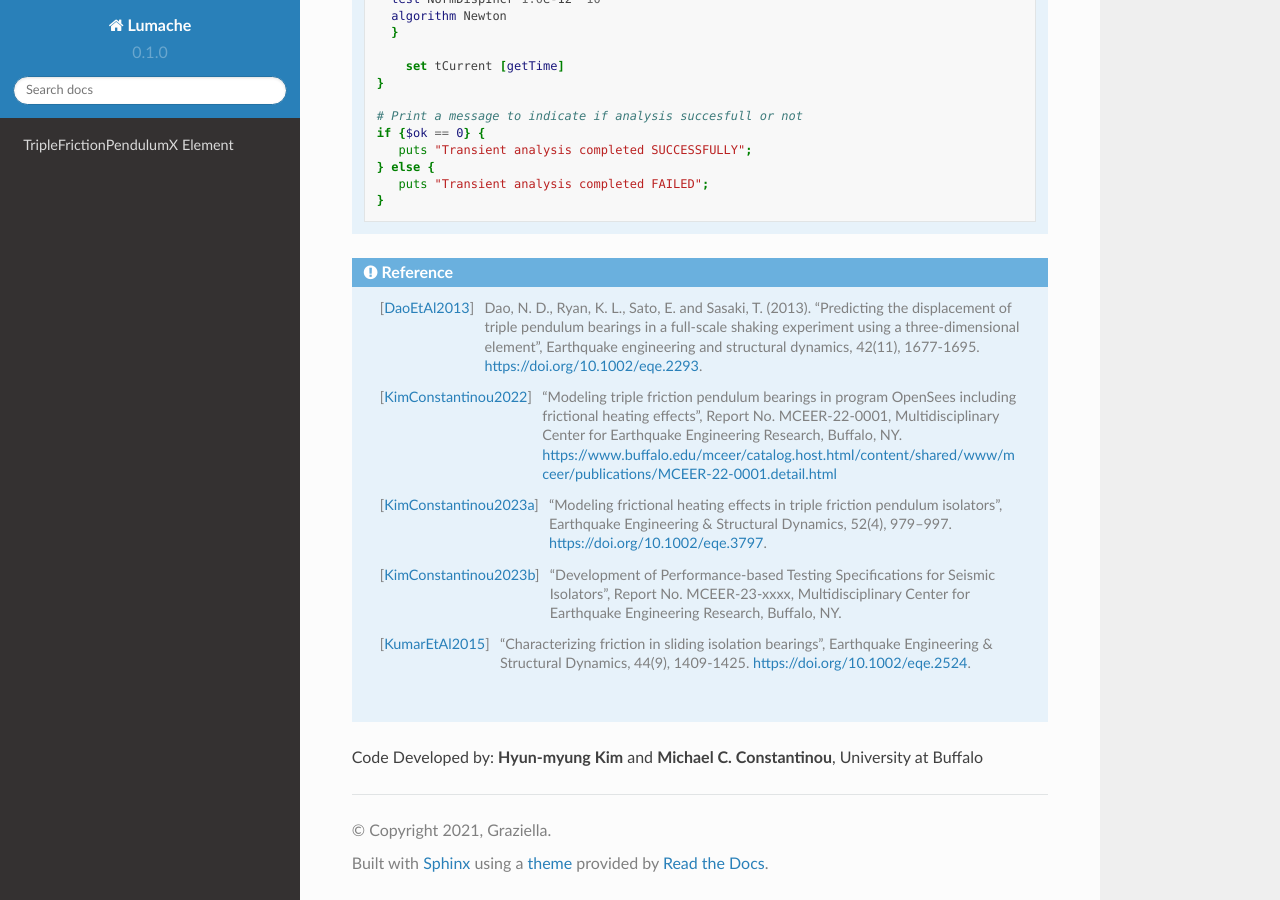
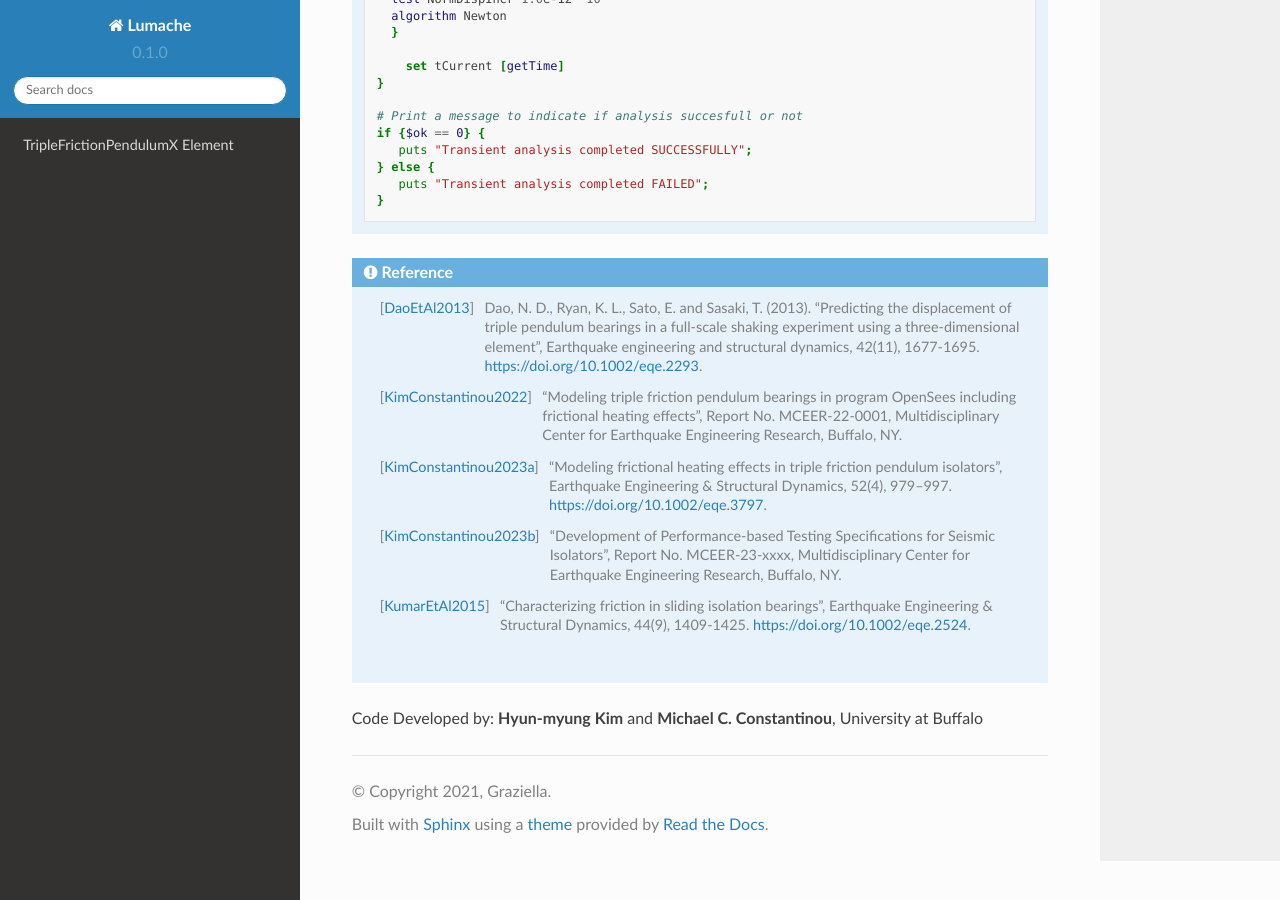
Before and after one commit to shocky0424/rtd-tutorial, a Sphinx documentation site: the page built from docs/source/index.rst, in a window 1280 px wide and 900 px high, scrolled down 7258 px. Built offline with Sphinx 7.4.7 and the Read the Docs theme 2.0.0, drawn with Linux system fonts in a browser that asks for light colours; part of the change alters nothing that is shown.

Commit message:
Update index.rst

```diff
--- a/docs/source/index.rst
+++ b/docs/source/index.rst
@@ -342,7 +342,7 @@ For more information about the element formulation, please refer to the referenc
 
    .. [DaoEtAl2013] Dao, N. D., Ryan, K. L., Sato, E. and Sasaki, T. (2013). “Predicting the displacement of triple pendulum bearings in a full-scale shaking experiment using a three-dimensional element”, Earthquake engineering and structural dynamics, 42(11), 1677-1695. https://doi.org/10.1002/eqe.2293.
 
-   .. [KimConstantinou2022] “Modeling triple friction pendulum bearings in program OpenSees including frictional heating effects”, Report No. MCEER-22-0001, Multidisciplinary Center for Earthquake Engineering Research, Buffalo, NY. https://www.buffalo.edu/mceer/catalog.host.html/content/shared/www/mceer/publications/MCEER-22-0001.detail.html
+   .. [KimConstantinou2022] “Modeling triple friction pendulum bearings in program OpenSees including frictional heating effects”, Report No. MCEER-22-0001, Multidisciplinary Center for Earthquake Engineering Research, Buffalo, NY.
 
    .. [KimConstantinou2023a] “Modeling frictional heating effects in triple friction pendulum isolators”, Earthquake Engineering & Structural Dynamics, 52(4), 979–997. https://doi.org/10.1002/eqe.3797.
 
```
